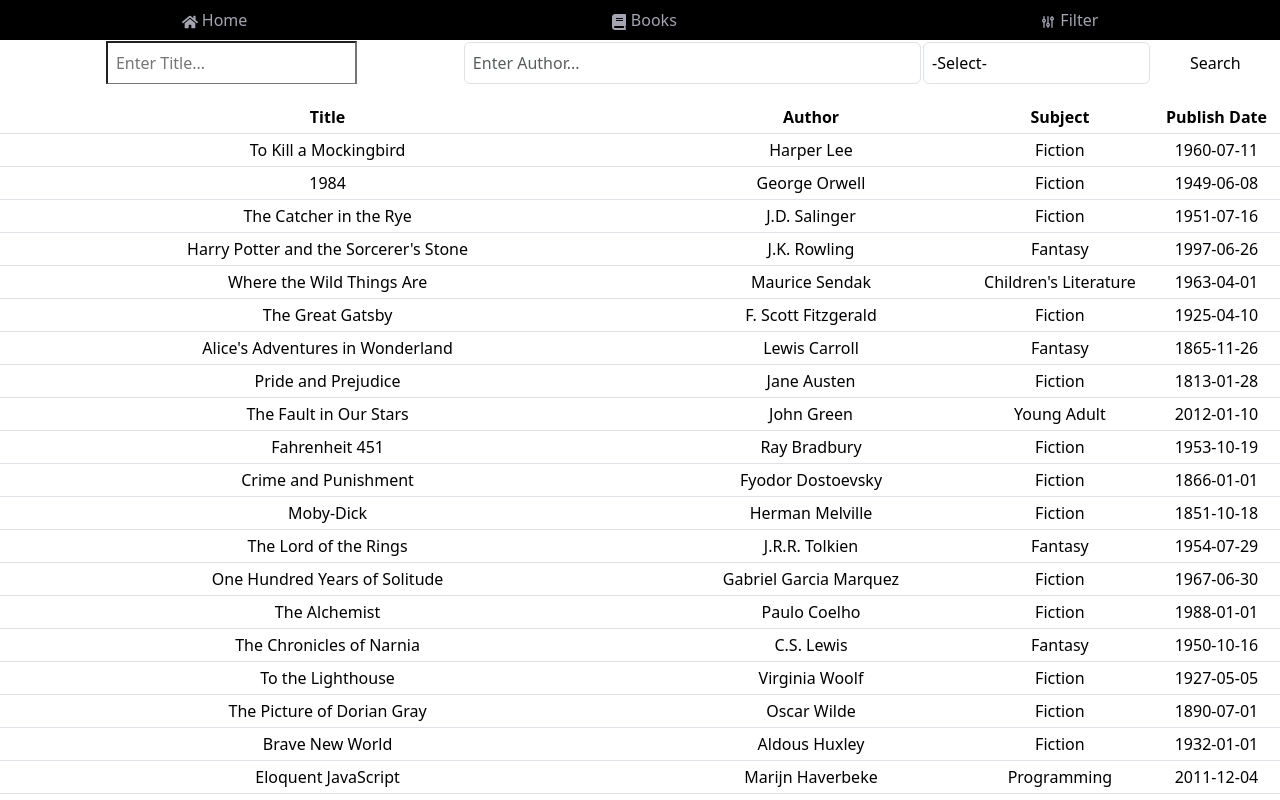
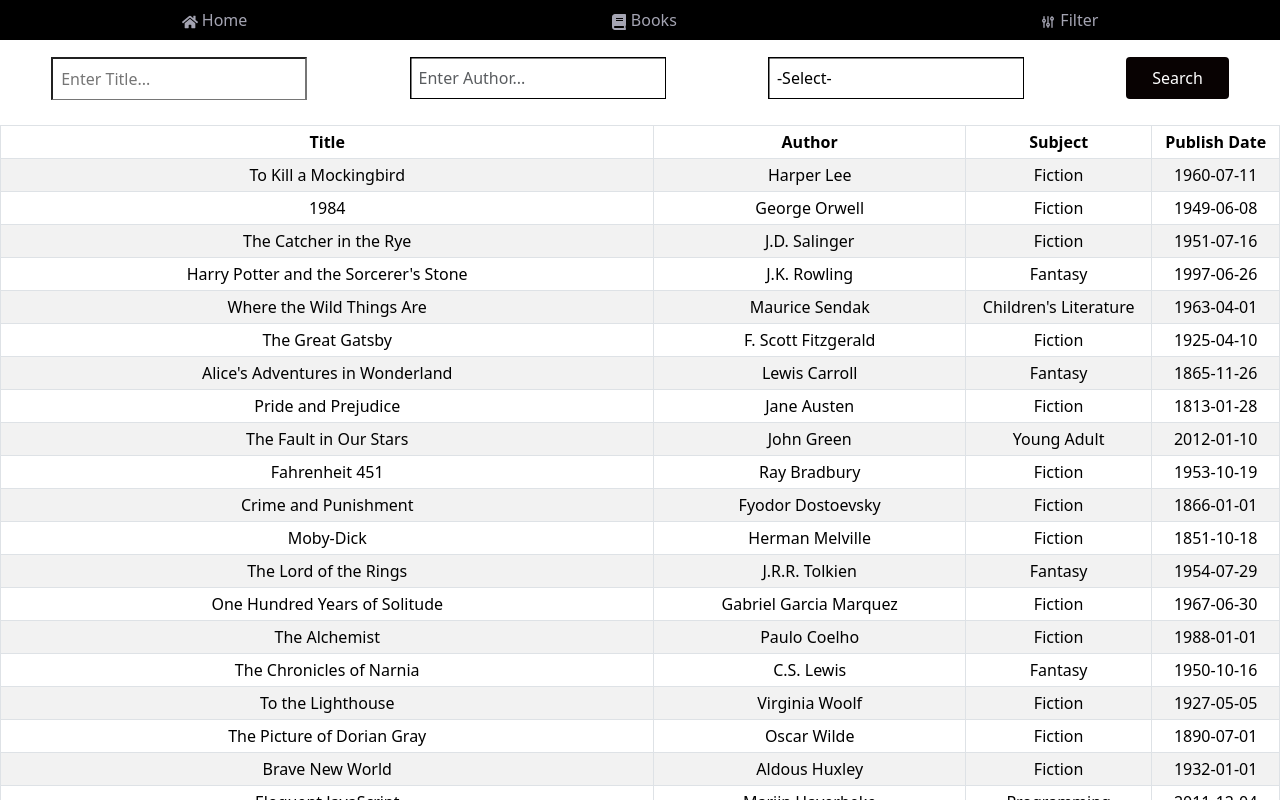
Before and after one commit to maurus1524/Libary-Management-Project, a React (Create React App) app in the folder lbp/: page /filter in a window 1280 px wide. Shown: the top 800 px of the page. Built offline with nearby package versions, Linux system fonts and the light colour scheme.

Commit message:
git commit

```diff
--- a/lbp/src/components/BookFilter.js
+++ b/lbp/src/components/BookFilter.js
@@ -19,24 +19,34 @@ function BookFilter() {
   },[])
 
   const handleSearch = () => {
-    const newpri = userData.filter(x => x.title === (title === '' ? x.title : title));
-    const newData = newpri.filter(x => x.author === (author === '' ? x.author : author))
-    .filter(y => y.subject === (subject === '' ? y.subject : subject));
+    const titleWords = title.toLowerCase().split(' ');
+    const authorWords = author.toLowerCase().split(' ');
+
+    const newpri = userData.filter(x => {
+      const lowercaseTitle = x.title.toLowerCase();
+      const lowercaseAuthor = x.author.toLowerCase();
+      const titleMatch = titleWords.some(word => lowercaseTitle.includes(word));
+      const authorMatch = authorWords.some(word => lowercaseAuthor.includes(word));
+
+      return (titleMatch || title === '') && (authorMatch || author === '');
+    });
+
+    const newData = newpri.filter(y => y.subject.toLowerCase().includes(subject.toLowerCase()) || subject === '');
     setuserSearchData(newData);
   }
 
   return <div>
     <NavBar></NavBar>
-    <Table>
-      <tr>
+    <Table hover style={{marginTop:"2vh",marginBottom:"3vh"}}>
+      <tr style={{display:"flex", justifyContent:"space-around" , flexDirection:"row"}}>
         <td>
-          <input type="text" placeholder="Enter Title..." onChange={(e) => setTitle(e.target.value)} />
+          <input type="text" placeholder="Enter Title..." onChange={(e) => setTitle(e.target.value)} style={{width:"20vw"}}/>
         </td>
         <td>
-          <input className="form-control" type="text" placeholder="Enter Author..." onChange={(e) => setAuthor(e.target.value)} />
+          <input className="form-control" type="text" placeholder="Enter Author..." onChange={(e) => setAuthor(e.target.value)} style={{border: "0.5px solid black",borderRadius:"0px",boxShadow:"inset 0.5px 0.5px 0.5px black",width:"20vw"}} />
         </td>
         <td>
-          <select className="form-control" onChange={(e) => setSubject(e.target.value)}>
+          <select className="form-control" onChange={(e) => setSubject(e.target.value)} style={{border: "0.5px solid black",borderRadius:"0px",boxShadow:"inset 0.5px 0.5px 0.5px black", width:"20vw"}} >
             <option value="">-Select-</option>
             <option value="Fiction">Fiction</option>
             <option value="Classic">Classic</option>
@@ -49,12 +59,12 @@ function BookFilter() {
           </select>
         </td>
         <td>
-          <button className="btn btn-filter" onClick={() => handleSearch()}>Search</button>
+          <button className="btn btn-filter" style={{background:"#080202", color:"white", borderRadius:"4px",width:"8vw"}} onClick={() => handleSearch()}>Search</button>
         </td>
       </tr>
     </Table>
 
-    <Table responsive stripped size="sm">
+    <Table responsive striped bordered hover size="sm">
       <thead>
         <tr>
           <th>Title</th>
--- a/lbp/src/index.css
+++ b/lbp/src/index.css
@@ -73,3 +73,14 @@ p {
   background-color: black;
   margin-top: 0.02%;
 }
+
+.form-control{
+  border: 1px solid black;
+  padding: 10px;
+  transition: border-width 0.3s;
+}
+
+.form-control.clicked{
+  border-width: 5px;
+  box-shadow: none;
+}
```
